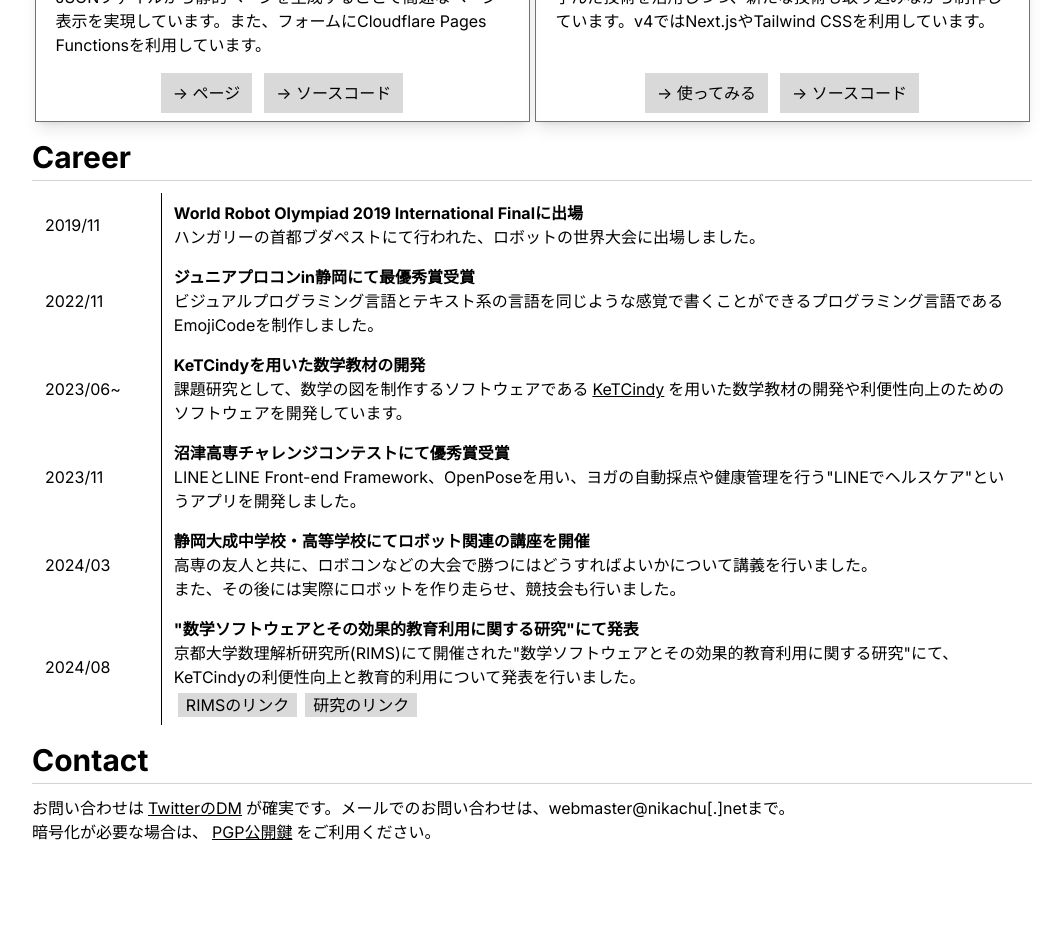
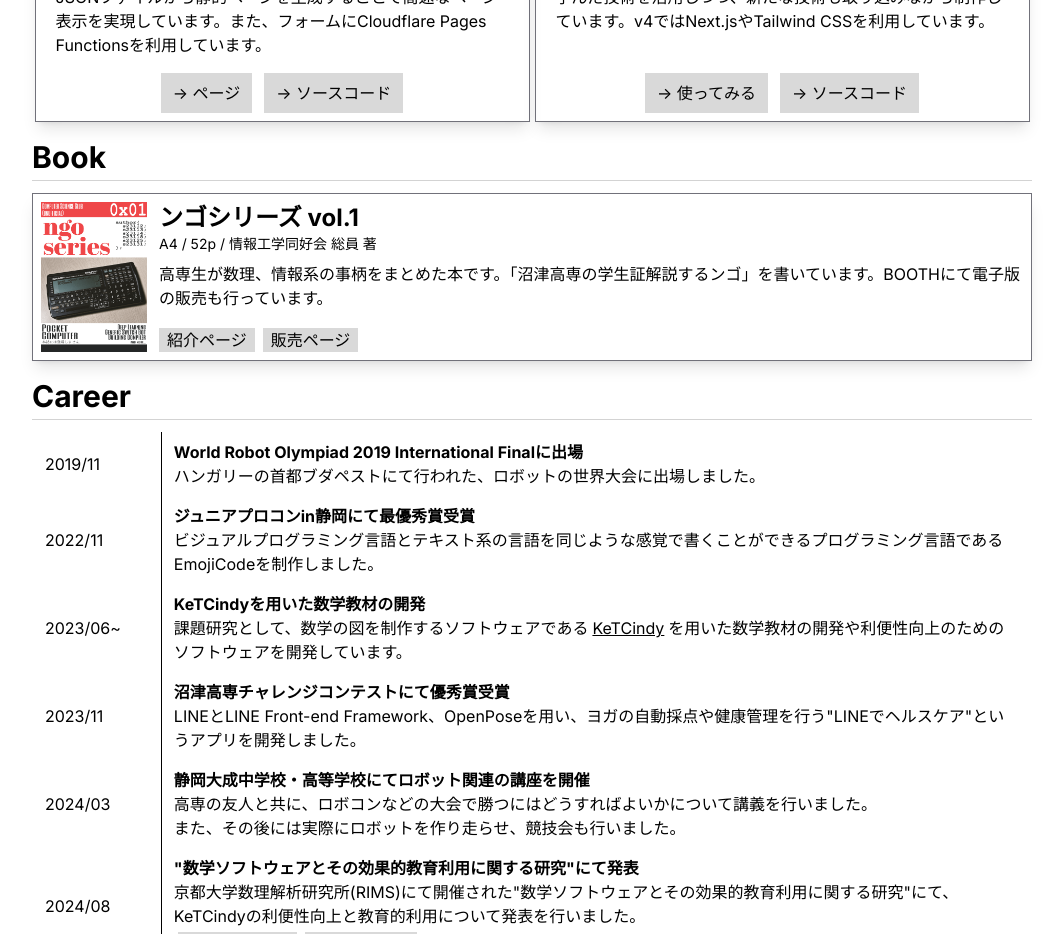
Before and after one commit to nikachu2012/portfolio, a Next.js app: page / in a window 1280 px wide. Shown: the part 1360-2294 px from the top of the page, without its empty margins (108-1171 px from the left). Before the commit the page ends 2224 px from the top, so only its background shows below. Built offline with nearby package versions, Linux system fonts and the light colour scheme.

Commit message:
[add] 本のセクションを追加

```diff
--- /dev/null
+++ b/app/component/booksCard.tsx
@@ -0,0 +1,43 @@
+import Image, { StaticImageData } from "next/image"
+import Link from "next/link"
+
+type Props = {
+    title: string,
+    data: string,
+    image: StaticImageData | string,
+    description: string | React.ReactNode,
+    link: { [key: string]: string }
+}
+
+export default function BooksCard({ title, data, image, description, link }: Props) {
+    return <div className="w-full border-zinc-500 border-[1px] shadow-lg p-2 flex gap-3 flex-col md:flex-row">
+        <div className="flex justify-center shrink-0">
+            <Image src={image} alt={title} className="h-[150px]" height={150} />
+        </div>
+        <div className="flex flex-col gap-2">
+            <div>
+                <div className="flex justify-center md:justify-start font-bold text-2xl">{title}</div>
+                <div className="flex justify-center md:justify-start text-sm">
+                    {data}
+                </div>
+            </div>
+
+            <div className="grow">
+                {description}
+            </div>
+
+            <div className="flex gap-2 justify-center md:justify-start">
+                {Object.keys(link).map(e => (
+                    <Link href={link[e]} target="_blank" key={e}>
+                        <button className="bg-[#d9d9d9] hover:bg-[#b5b5b5] text-black px-2">{e}</button>
+                    </Link>
+                ))}
+            </div>
+
+            {/* <div className="flex justify-center my-2 gap-3 flex-wrap items-start">
+            {props.children}
+        </div> */}
+        </div>
+    </div>
+
+}
--- a/app/page.tsx
+++ b/app/page.tsx
@@ -5,6 +5,7 @@ import Skill from "./section/skill";
 import Works from "./section/works";
 import Career from "./section/career";
 import Contact from "./section/contact";
+import Book from "./section/book";
 
 
 export default function Home() {
@@ -16,6 +17,7 @@ export default function Home() {
       <Social />
       <Skill />
       <Works />
+      <Book />
       <Career />
       <Contact />
     </main>
--- /dev/null
+++ b/app/section/book.tsx
@@ -0,0 +1,20 @@
+import BooksCard from "../component/booksCard";
+import Section from "../component/sectionTitle";
+
+import ngo from "@/public/book/ngo_vol1.png"
+
+export default function Book() {
+    return <>
+        <Section text="Book" />
+
+        <BooksCard
+            title={"ンゴシリーズ vol.1"}
+            data={"A4 / 52p / 情報工学同好会 総員 著"}
+            image={ngo}
+            description={"高専生が数理、情報系の事柄をまとめた本です。「沼津高専の学生証解説するンゴ」を書いています。BOOTHにて電子版の販売も行っています。"}
+            link={{
+                "紹介ページ": "https://csc.nikachu.net/goods/ngo_vol1",
+                "販売ページ": "https://csc-a452p.booth.pm/items/6439916"
+            }} />
+    </>
+}
```
Also changed, not shown: public/book/ngo_vol1.png (added).
